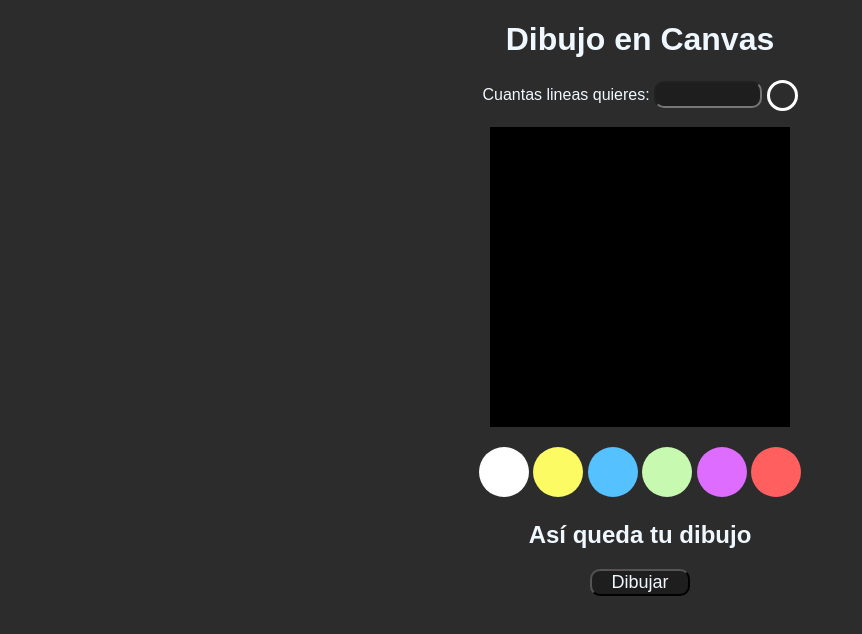
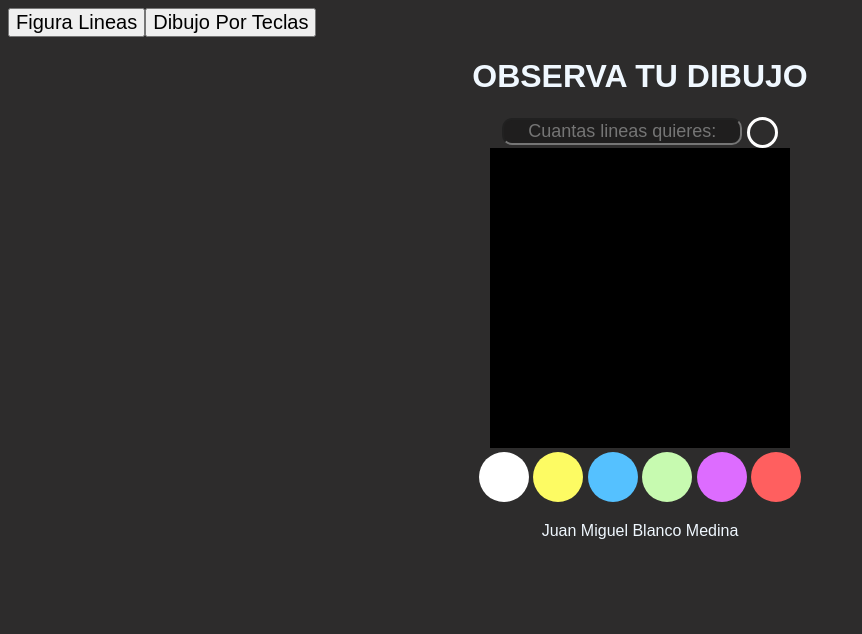
Before and after one commit to juanMBMedina/proBasicaPlatzi, a plain HTML site: page dibujo.html in a window 1280 px wide. Shown: the whole page, without its empty margins (0-862 px from the left). Drawn offline with Linux system fonts and the light colour scheme.

Commit message:
Cambios de apariencia

```diff
--- a/dibujo.html
+++ b/dibujo.html
@@ -9,40 +9,33 @@
 </head>
 
 <body>
-    <h1>Dibujo en Canvas</h1>
-    <p>
-        <span>Cuantas lineas quieres:</span>
-        <span><input type="text" id="txtIn" /></span>
-        <span>
-            <canvas class="marcoIndicador"  id="color7"></canvas>
-        </span>
-    </p>
-    <canvas class="mapadibujo" width="300px" height="300px" id="dibujito"></canvas>
-    <br>
-    <p>
-        <span>
+    <header class="barraNav">
+        <span><button class="botonMenu">Figura Lineas</button></span>
+        <span><button class="botonMenu">Dibujo Por Teclas</button></span>
+    </header>
+    <!--pagina1-->
+    <h1>OBSERVA TU DIBUJO</h1>
+    <div>
+        <div>
+            <span><input type="text" id="txtIn" placeholder="Cuantas lineas quieres:"/></span>
+            <span><canvas class="marcoIndicador"  id="color7"></canvas></span>
+        </div>
+        <canvas class="mapadibujo" width="300px" height="300px" id="dibujito"></canvas>
+        <div>
             <canvas class="marcoColor" id="color1"></canvas>
-        </span>
-        <span>
-            <canvas class="marcoColor"  id="color2"></canvas>
-        </span>
-        <span>
-            <canvas class="marcoColor"  id="color3"></canvas>
-        </span>
-        <span>
-            <canvas class="marcoColor"  id="color4"></canvas>
-        </span>
-        <span>
-            <canvas class="marcoColor"  id="color5"></canvas>
-        </span>
-        <span>
-            <canvas class="marcoColor"  id="color6"></canvas>
-        </span>
-    </p>
-    <h2>Así queda tu dibujo</h2>
-    <input type="button" id="butDraw" value="Dibujar" />
-    <p class="msjError" id="msjAlerta"></p>
-    <script src="dibujo.js" type="text/javascript"></script>
+            <canvas class="marcoColor" id="color2"></canvas>
+            <canvas class="marcoColor" id="color3"></canvas>
+            <canvas class="marcoColor" id="color4"></canvas>
+            <canvas class="marcoColor" id="color5"></canvas>
+            <canvas class="marcoColor" id="color6"></canvas>
+        </div>
+        <p class="msjError" id="msjAlerta"></p>
+        <script src="dibujo.js" type="text/javascript"></script>
+    </div>
+    <!--pagina1-->
+    <footer>
+        <p>Juan Miguel Blanco Medina</p>
+    </footer>
 </body>
 
 </html>
--- a/dibujo.js
+++ b/dibujo.js
@@ -1,8 +1,8 @@
 //Parametos Default
 var colorLine = "";
+var maxTam = "1000px";
 // Objetos
 var numLineas = document.getElementById("txtIn");
-var botonDibujar = document.getElementById("butDraw");
 // Paletas de colores
 var color1 = document.getElementById("color1");
 var color2 = document.getElementById("color2");
@@ -18,7 +18,6 @@ var dibCanvas = document.getElementById("dibujito");
 var lienzo = dibCanvas.getContext("2d");
 // Eventos.
 numLineas.addEventListener("input", dibujarFigura);
-botonDibujar.addEventListener("click", dibujarFigura);
 color1.addEventListener("mouseover", onColor1);
 color2.addEventListener("mouseover", onColor2);
 color3.addEventListener("mouseover", onColor3);
@@ -26,7 +25,6 @@ color4.addEventListener("mouseover", onColor4);
 color5.addEventListener("mouseover", onColor5);
 color6.addEventListener("mouseover", onColor6);
 color7.addEventListener("mouseover", onColor7);
-botonDibujar.addEventListener("click", mostrarMsj);
 
 function drawLine(lienzo, initPoint, endPoint, color) {
     lienzo.beginPath();
@@ -44,16 +42,6 @@ function figura(xMax, yMax, lineas, color) {
         drawLine(lienzo, [delta * l, yMax], [xMax, yMax - delta * (l + 1)], color);
         drawLine(lienzo, [xMax, yMax - delta * (l + 1)], [xMax - delta * (l + 1), 0], color);
         drawLine(lienzo, [xMax - delta * l, 0], [0, delta * (l + 1)], color);
-
-        drawLine(lienzo, [delta * l, delta * l], [xMax, 0], color);
-        drawLine(lienzo, [delta * l, delta * l], [0, yMax], color);
-        drawLine(lienzo, [delta * l, yMax - delta * l], [xMax, yMax], color);
-        drawLine(lienzo, [delta * l, yMax - delta * l], [0, 0], color);
-
-        drawLine(lienzo, [delta * l, yMax / 2], [xMax / 2, 0], color);
-        drawLine(lienzo, [delta * l, yMax / 2], [xMax / 2, yMax], color);
-        drawLine(lienzo, [xMax / 2, delta * l], [xMax, yMax / 2], color);
-        drawLine(lienzo, [xMax / 2, delta * l], [0, yMax / 2], color);
     }
 }
 
--- a/estilo.css
+++ b/estilo.css
@@ -5,17 +5,21 @@ body {
     text-align: center;
 }
 
-canvas.mapadibujo {
+.botonMenu {
+    font-size: inherit;
+}
+
+.mapadibujo {
     background-color: black;
 }
 
-canvas.marcoColor {
+.marcoColor {
     width: 50px;
     height: 50px;
     border-radius: 50%;
 }
 
-canvas.marcoIndicador {
+.marcoIndicador {
     width: 25px;
     height: 25px;
     border-radius: 50%;
@@ -52,10 +56,8 @@ canvas.marcoIndicador {
     background-color: #ffffff00;
 }
 
-input[type="text"],
-input[type="button"] {
+input[type="text"] {
     font-size: large;
-    width: 100px;
     border-radius: 10px;
     text-align: center;
     color: aliceblue;
@@ -66,7 +68,14 @@ input[type="text"]:hover {
     background-color: rgba(59, 58, 58, 0.932);
 }
 
-p.msjError {
+.msjError {
     color: #FF5F5F;
     display: block;
 }
+
+.barraNav {
+    list-style: none;
+    display: flex;
+    align-items: left;
+    font-size: 20px;
+}
```
